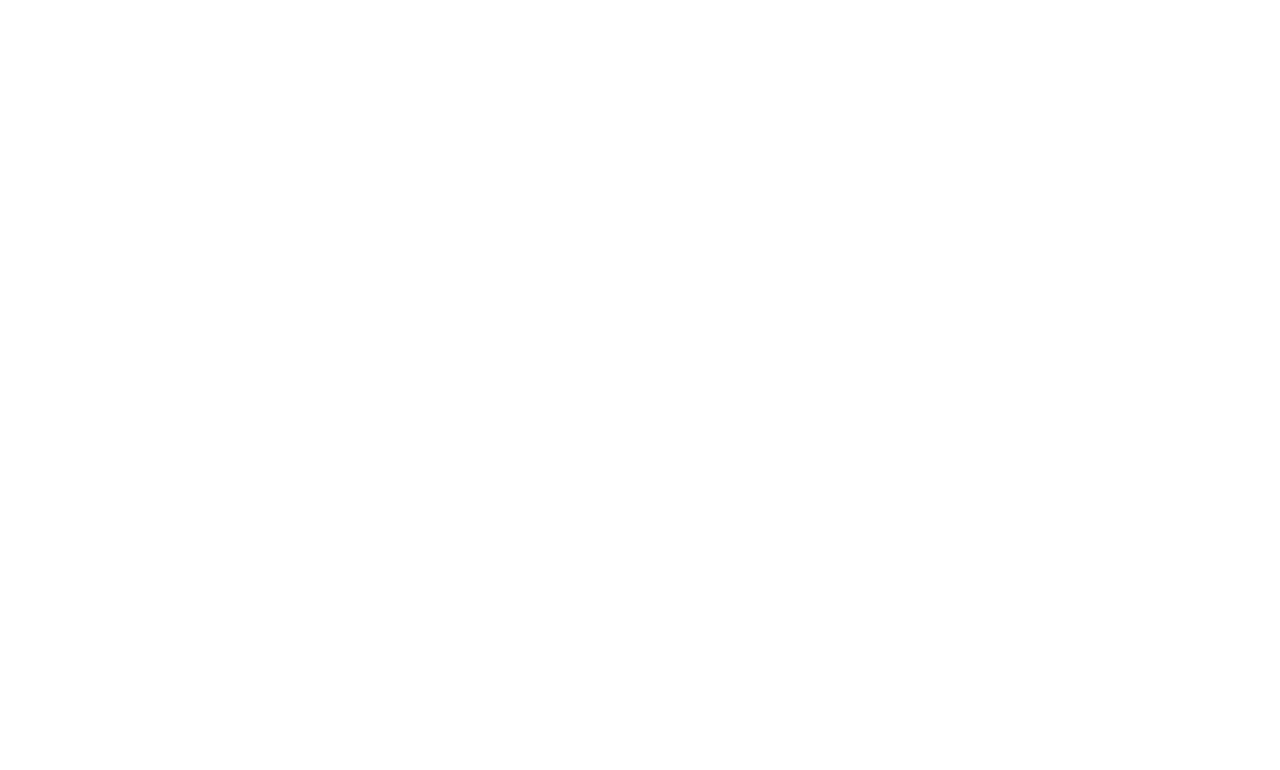
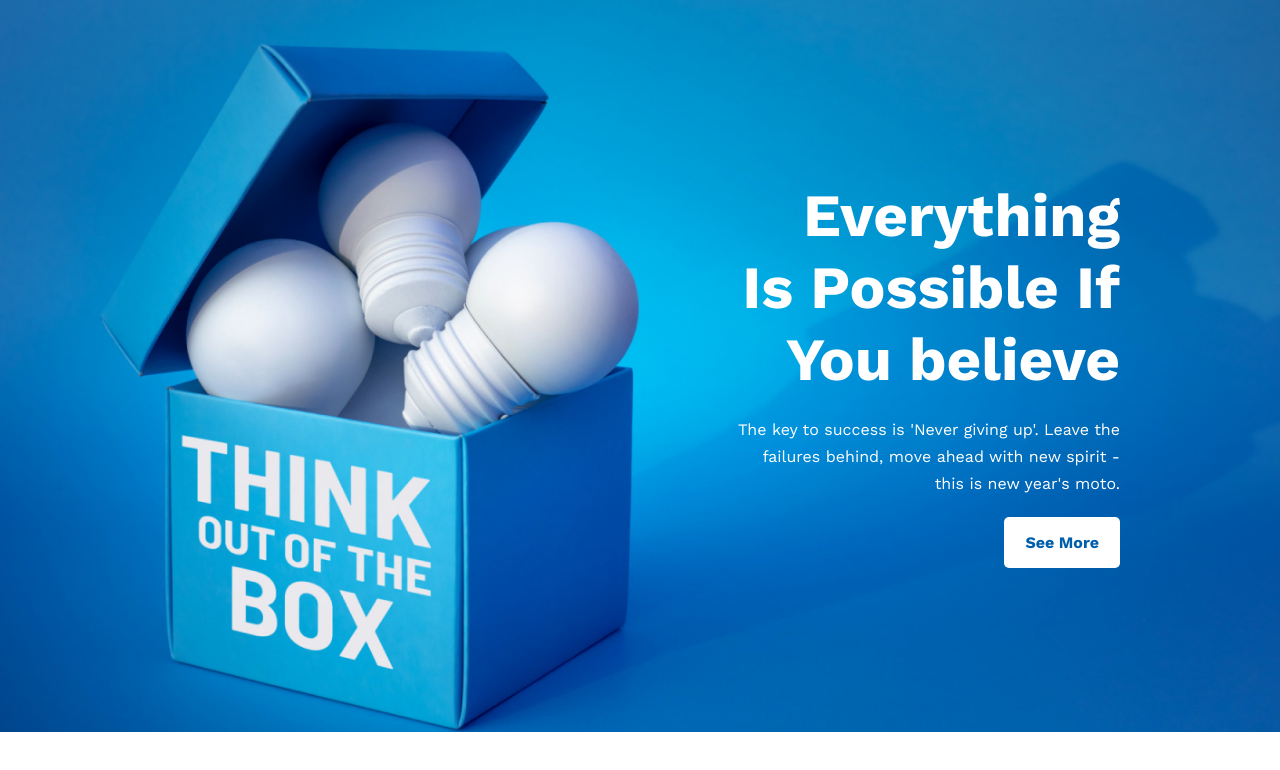
Before and after one commit to rifattasneem/new-me, a plain HTML site: page index.html in a window 1280 px wide. Drawn offline with nearby package versions, Linux system fonts and the light colour scheme.

Commit message:
Banner added

```diff
--- a/index.html
+++ b/index.html
@@ -14,7 +14,15 @@
    <link rel="stylesheet" href="style.css">
 </head>
 <body>
-
+   <section class="banner">
+      <div class="container">
+         <div class="banner-contents container-sm">
+            <h1>Everything Is Possible If You believe</h1>
+            <p>The key to success is 'Never giving up'. Leave the failures behind, move ahead with new spirit - this is new year's moto.</p>
+            <a href="#" class="btn">See More</a>
+         </div>
+      </div>
+   </section>
 
 </body>
 </html>
--- a/style.css
+++ b/style.css
@@ -23,3 +23,38 @@ h3{
 p{
    line-height: 1.7;
 }
+
+.container{
+   width: 75%;
+   margin: 0 auto;
+}
+.container-sm{
+   width: 40%;
+}
+.btn{
+   padding: 15px 20px;
+   background-color: #ffffff;
+   font-weight: 600;
+   color: #005FAC;
+   text-decoration: none;
+   border: 1px solid transparent;
+   border-radius: 5px;
+}
+
+/* Banner starts */
+.banner{
+   padding: 180px 0;
+   background-image: url(image/banner3.png);
+   background-size: cover;
+   background-repeat: no-repeat;
+   background-position: center;
+   color: #ffffff;
+   text-align: end;
+}
+.banner .banner-contents{
+   margin-left: auto;
+}
+.banner .banner-contents p{
+   margin-bottom: 35px;
+}
+/* Banner ends */
```
